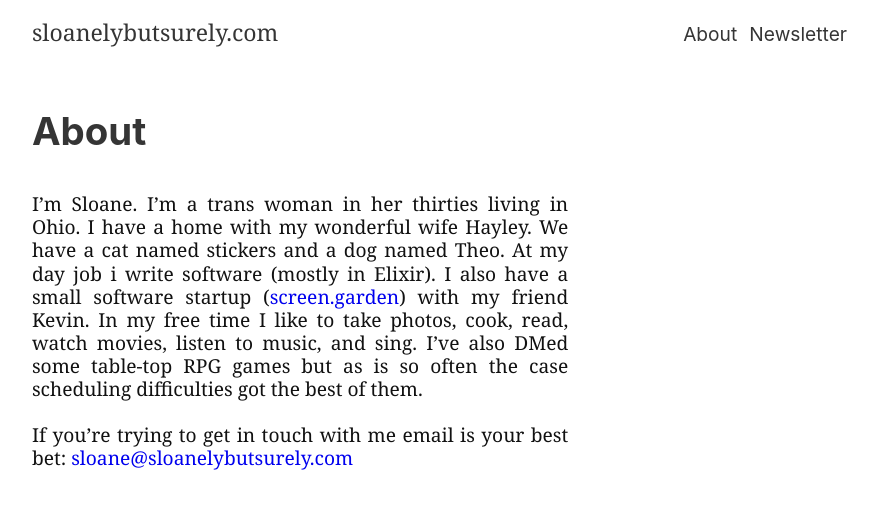
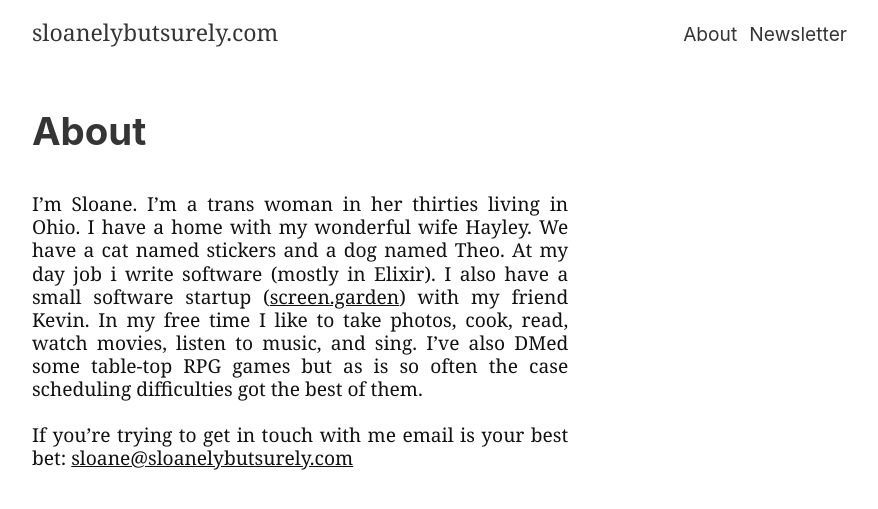
Before and after one commit to sloanelybutsurely/www, a Jekyll site: the page built from about.md, in a window 1280 px wide. Shown: the top 509 px of the page, without its empty margins (193-1071 px from the left). Built offline with Jekyll 4.4.1, drawn with Linux system fonts in a browser that asks for light colours.

Commit message:
use underline for links, regular colors

```diff
--- a/_sass/main.css
+++ b/_sass/main.css
@@ -146,6 +146,7 @@ header {
 
   & a {
     color: var(--header-color) !important;
+    text-decoration: none;
   }
 
   & .title {
@@ -194,10 +195,10 @@ figure > img, figure > video, figure > iframe {
 
 a,
 a:visited {
-  text-decoration: none;
+  color: inherit;
+  text-decoration: underline;
 
   &:hover {
-    text-decoration: underline;
   }
 }
 
```
